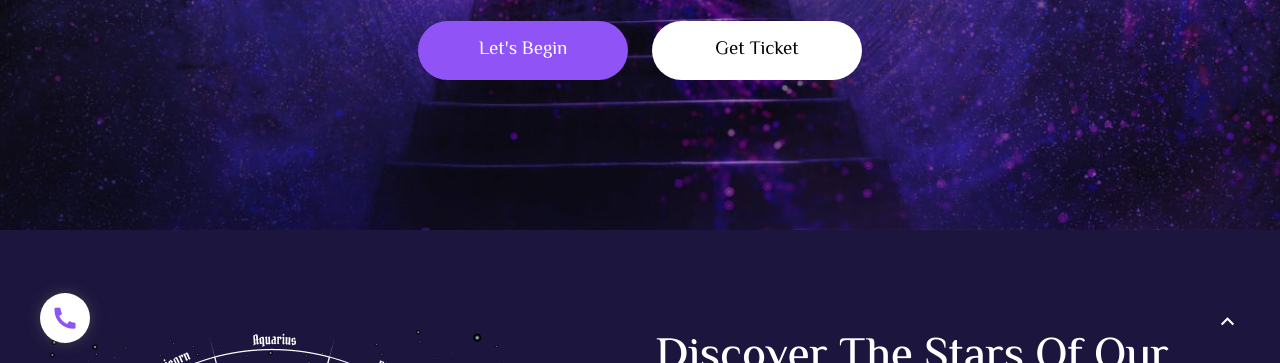
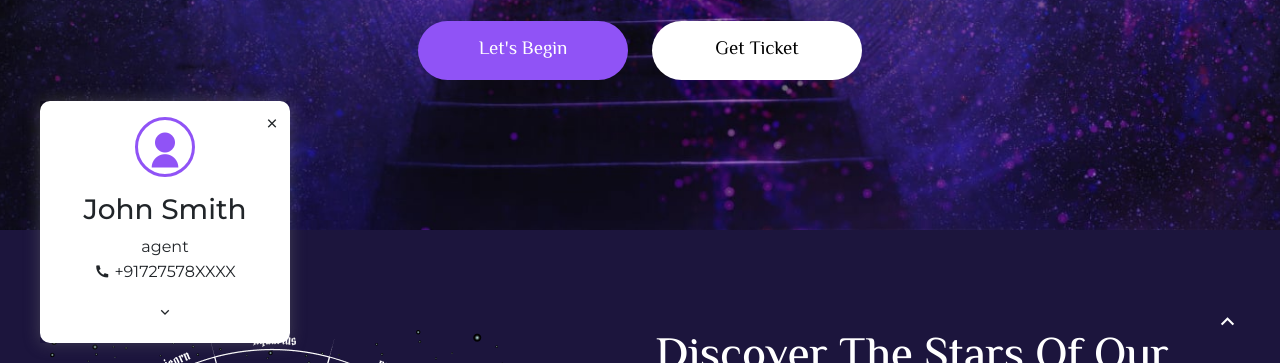
Before and after one commit to iamark07/Astrology-website, a plain HTML site: page index.html in a window 1280 px wide. Shown: the part 437-800 px from the top of the page. Drawn offline with nearby package versions, Linux system fonts and the light colour scheme.

Commit message:
update contact num

```diff
--- a/css/style.css
+++ b/css/style.css
@@ -23,30 +23,92 @@
 
 /* contact number pop up */
 
-.contact_num_wrapper {
-    border-radius: 50%;
+.contact_num_container {
     position: fixed;
     bottom: 20px;
     left: 40px;
     cursor: pointer;
-    background-color: white;
     box-shadow: 0px 0px 15px 0px rgba(114, 114, 114, 0.439);
     z-index: 99;
 }
 
-.contact_num_wrapper .contact_icon {
+.contact_num_container .contact_icon {
     width: 50px;
     height: 50px;
     display: grid;
     place-items: center;
-
+    display: none;
+    background-color: white;
+    border-radius: 50%;
 }
 
-
-.contact_num_wrapper .contact_icon i {
+.contact_num_container .contact_icon i {
     color: rgb(144, 83, 246);
     font-size: 28px;
 }
+
+.contact_num_wrapper {
+    width: 250px;
+    position: relative;
+    background-color: white;
+    border-radius: 10px;
+    display: flex;
+    flex-direction: column;
+    align-items: center;
+    text-align: center;
+}
+
+.close_contact_icon {
+    position: absolute;
+    top: 10px;
+    right: 10px;
+}
+
+.con_user_icon {
+    display: grid;
+    place-items: center;
+    width: 60px;
+    height: 60px;
+    border-radius: 50%;
+    border: 3px solid rgb(144, 83, 246);
+}
+
+.con_user_icon i {
+    font-size: 40px;
+    color: rgb(144, 83, 246);
+}
+
+.contact_num h3 {
+    font-family: "Montserrat", sans-serif;
+}
+
+.contact_num p {
+    font-family: "Montserrat", sans-serif;
+}
+
+.con_social_links {
+    width: 100%;
+    overflow: hidden;
+    /* transition: border 0.3s ease; */
+    transition: all .2s;
+    /* border-top: 1px solid white; */
+}
+
+.con_social_links ul {
+    display: flex;
+    gap: 15px;
+    list-style: none;
+    justify-content: center;
+}
+
+.con_social_links ul li a i {
+    font-size: 40px;
+}
+
+.con_social_links.show {
+    border-top: 1px solid black;
+}
+
 
 
 /* header section */
@@ -255,7 +317,7 @@ header {
         display: none;
     }
 
-    .contact_num_wrapper {
+    .contact_num_container {
         bottom: 40px;
         left: 20px;
     }
--- a/index.html
+++ b/index.html
@@ -34,11 +34,45 @@
 
         <!-- contact number pop up -->
 
-        <div class="contact_num_wrapper">
+        <div class="contact_num_container">
             <div class="contact_icon">
                 <i class="ri-phone-fill"></i>
             </div>
+            <div class="contact_num_wrapper py-3">
+                <div class="close_contact_icon">
+                    <i class="ri-close-line"></i>
+                </div>
+                <div class="contact_num d-flex align-items-center flex-column">
+                    <div class="con_user_icon">
+                        <i class="ri-user-fill"></i>
+                    </div>
+                    <h3 class="mt-3">John Smith</h3>
+                    <p class="mb-0">agent</p>
+                    <p><i class="ri-phone-fill"></i> +91727578XXXX</p>
+                </div>
+                <div class="con_social_links collapse" id="socialLinks">
+                    <ul class="ps-0 mb-0">
+                        <li>
+                            <a href="#"><i class="ri-telegram-2-fill"></i></a>
+                        </li>
+                        <li>
+                            <a href="#"><i class="ri-whatsapp-line"></i></a>
+                        </li>
+                        <li>
+                            <a href="#"><i class="ri-twitter-fill"></i></a>
+                        </li>
+                        <li>
+                            <a href="#"><i class="ri-messenger-fill"></i></a>
+                        </li>
+                    </ul>
+                </div>
+                <div class="hide_social_icon" data-bs-toggle="collapse" data-bs-target="#socialLinks">
+                    <i class="ri-arrow-down-s-line"></i>
+                </div>
+            </div>
         </div>
+
+
 
         <!-- header section -->
         <header>
@@ -511,81 +545,6 @@
         </section>
 
         <!-- gallery section -->
-
-        <!-- <section class="gallery_section">
-            <div class="container mt-4">
-                <div class="row">
-                    <div class="col-md-3 mb-4">
-                        <a href="#imageModal" data-toggle="modal" data-slide-to="0">
-                            <img src="assets/img/gallery_img_1.jpg" class="img-fluid img-thumbnail" alt="Image 1">
-                        </a>
-                    </div>
-                    <div class="col-md-3 mb-4">
-                        <a href="#imageModal" data-toggle="modal" data-slide-to="1">
-                            <img src="assets/img/gallery_img_2.jpg" class="img-fluid img-thumbnail" alt="Image 2">
-                        </a>
-                    </div>
-                    <div class="col-md-3 mb-4">
-                        <a href="#imageModal" data-toggle="modal" data-slide-to="2">
-                            <img src="assets/img/gallery_img_3.jpg" class="img-fluid img-thumbnail" alt="Image 3">
-                        </a>
-                    </div>
-                    <div class="col-md-3 mb-4">
-                        <a href="#imageModal" data-toggle="modal" data-slide-to="3">
-                            <img src="assets/img/gallery_img_4.jpg" class="img-fluid img-thumbnail" alt="Image 4">
-                        </a>
-                    </div>
-                </div>
-            </div>
-            <div class="gallery_carousel modal fade" id="imageModal" tabindex="-1" role="dialog"
-                aria-labelledby="imageModalLabel" aria-hidden="true">
-                <div class="modal-dialog modal-lg" role="document">
-                    <div class="caraousel_bg modal-content">
-                        <div class="close_gallery modal-header">
-                            <button type="button" class="close" data-dismiss="modal" aria-label="Close">
-                                <span aria-hidden="true"><i class="ri-close-line"></i></span>
-                            </button>
-                        </div>
-                        <div class="modal-body">
-                            <div id="carouselExampleIndicators" class="carousel slide" data-interval="false">
-                                <ol class="carousel-indicators">
-                                    <li data-target="#carouselExampleIndicators" data-slide-to="0" class="active"></li>
-                                    <li data-target="#carouselExampleIndicators" data-slide-to="1"></li>
-                                    <li data-target="#carouselExampleIndicators" data-slide-to="2"></li>
-                                    <li data-target="#carouselExampleIndicators" data-slide-to="3"></li>
-
-                                </ol>
-                                <div class="carousel-inner">
-                                    <div class="carousel-item active">
-                                        <img src="assets/img/gallery_img_1.jpg" class="d-block w-100" alt="Image 1">
-                                    </div>
-                                    <div class="carousel-item">
-                                        <img src="assets/img/gallery_img_2.jpg" class="d-block w-100" alt="Image 2">
-                                    </div>
-                                    <div class="carousel-item">
-                                        <img src="assets/img/gallery_img_3.jpg" class="d-block w-100" alt="Image 3">
-                                    </div>
-                                    <div class="carousel-item">
-                                        <img src="assets/img/gallery_img_4.jpg" class="d-block w-100" alt="Image 4">
-                                    </div>
-
-                                </div>
-
-                            </div>
-                        </div>
-                    </div>
-                </div>
-                <a class="carousel-control-prev" href="#carouselExampleIndicators" role="button" data-slide="prev">
-                    <span class="carousel-control-prev-icon" aria-hidden="true"></span>
-                    <span class="sr-only">Previous</span>
-                </a>
-                <a class="carousel-control-next" href="#carouselExampleIndicators" role="button" data-slide="next">
-                    <span class="carousel-control-next-icon" aria-hidden="true"></span>
-                    <span class="sr-only">Next</span>
-                </a>
-            </div>
-        </section> -->
-
 
         <section class="gallery_section" id="gallery_trigger">
             <div class="container-fluid px-0">
```
